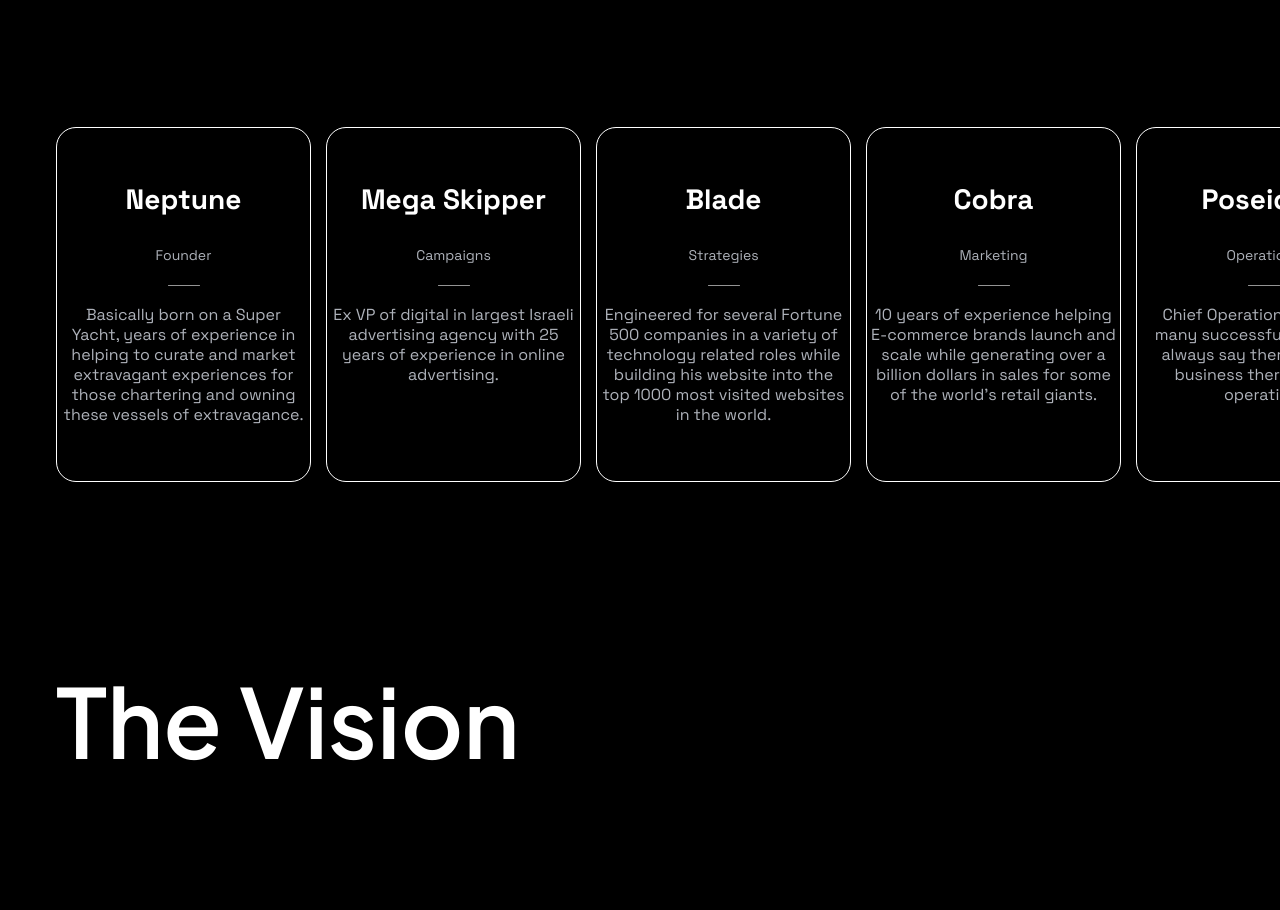
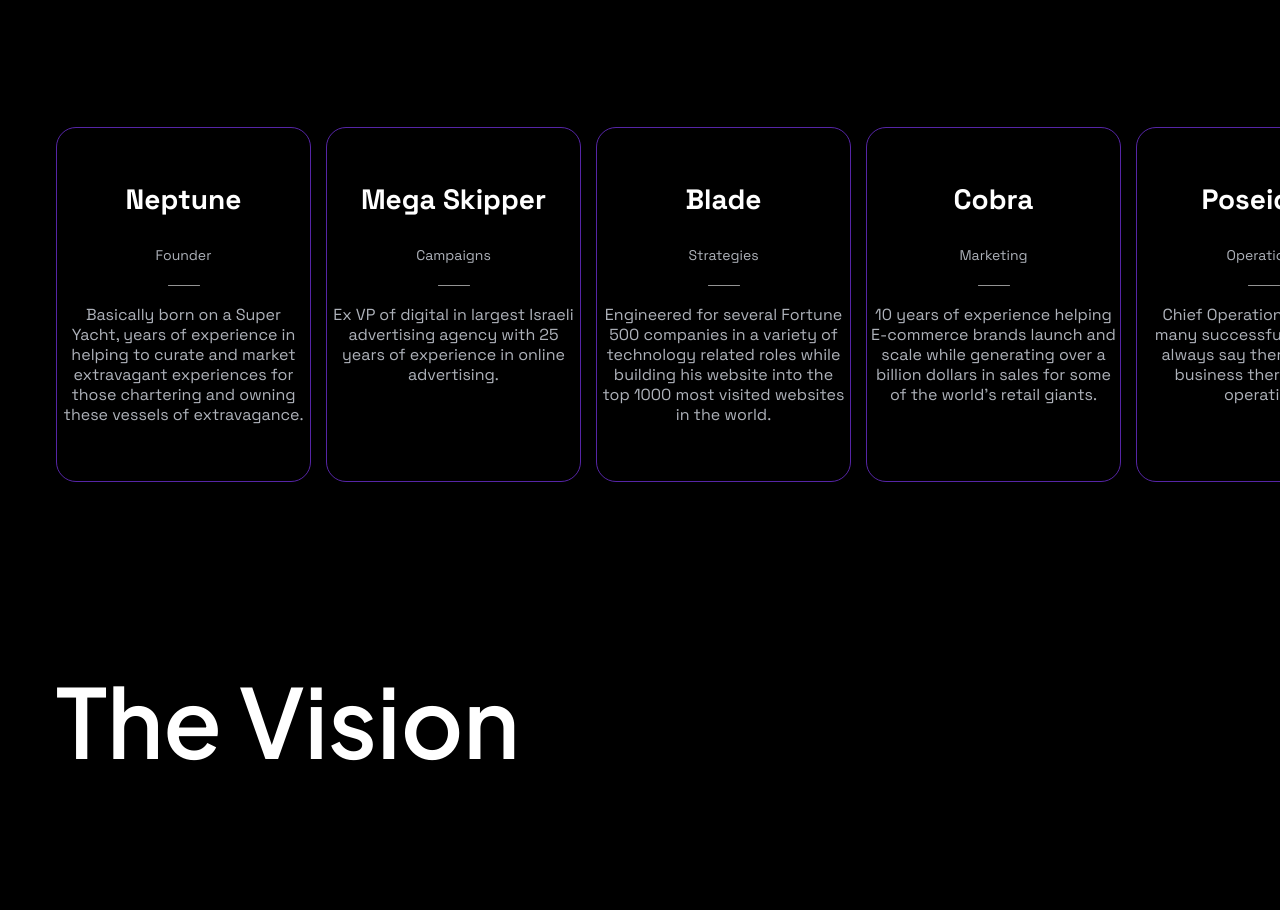
Before and after one commit to yclub-io/yachts-lending, a Next.js app: page / in a window 1280 px wide. Shown: the part 3204-4114 px from the top of the page. Built offline with nearby package versions, Linux system fonts and the light colour scheme.

Commit message:
Team section Design Update
1) Border colour updated in Team Section

```diff
--- a/components/Team.js
+++ b/components/Team.js
@@ -8,7 +8,7 @@ const Team = () => {
         <div className="flex lg:flex-row flex-col items-center lg:gap-[15px] gap-y-[45px]">
 
           {/*member 1*/}
-            <div className="flex w-[285px] border border-white-1 rounded-[20px] basis-1/5 flex-col font-Grotesk text-center h-[355px] px-1">
+            <div className="flex w-[285px] border border-purple-1 rounded-[20px] basis-1/5 flex-col font-Grotesk text-center h-[355px] px-1">
                 <p className="font-bold text-[28px] pt-[50px]">
                   Neptune
                 </p>
@@ -32,7 +32,7 @@ const Team = () => {
             </div>
 
           {/*member 2*/}
-          <div className="flex w-[285px] border border-white-1 rounded-[20px] basis-1/5 flex-col font-Grotesk text-center h-[355px] px-1">
+          <div className="flex w-[285px] border border-purple-1 rounded-[20px] basis-1/5 flex-col font-Grotesk text-center h-[355px] px-1">
                 <p className="font-bold text-[28px] pt-[50px]">
                   Mega Skipper
                 </p>
@@ -54,7 +54,7 @@ const Team = () => {
             </div>
 
           {/*member 3*/}
-          <div className="flex w-[285px] border border-white-1 rounded-[20px] basis-1/5 flex-col font-Grotesk text-center h-[355px] px-1">
+          <div className="flex w-[285px] border border-purple-1 rounded-[20px] basis-1/5 flex-col font-Grotesk text-center h-[355px] px-1">
                 <p className="font-bold text-[28px] pt-[50px]">
                   Blade
                 </p>
@@ -77,7 +77,7 @@ const Team = () => {
             </div>
 
           {/*member 4*/}
-          <div className="flex w-[285px] border border-white-1 rounded-[20px] basis-1/5 flex-col font-Grotesk text-center h-[355px] px-1">
+          <div className="flex w-[285px] border border-purple-1 rounded-[20px] basis-1/5 flex-col font-Grotesk text-center h-[355px] px-1">
                 <p className="font-bold text-[28px] pt-[50px]">
                   Cobra
                 </p>
@@ -99,7 +99,7 @@ const Team = () => {
             </div>
 
           {/*member 5*/}
-          <div className="flex w-[285px] border border-white-1 rounded-[20px] basis-1/5 flex-col font-Grotesk text-center h-[355px] px-1">
+          <div className="flex w-[285px] border border-purple-1 rounded-[20px] basis-1/5 flex-col font-Grotesk text-center h-[355px] px-1">
                 <p className="font-bold text-[28px] pt-[50px]">
                   Poseidon
                 </p>
```
